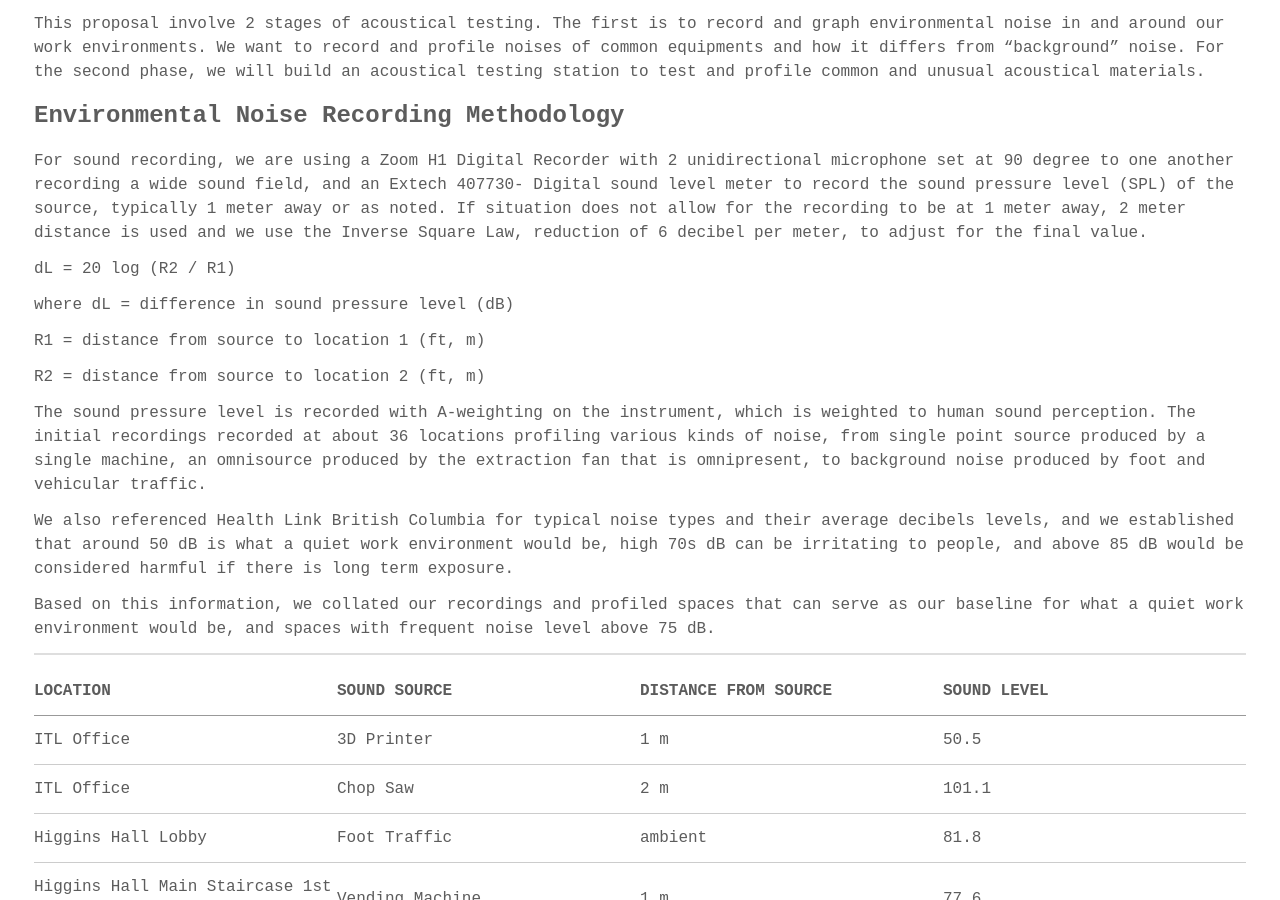
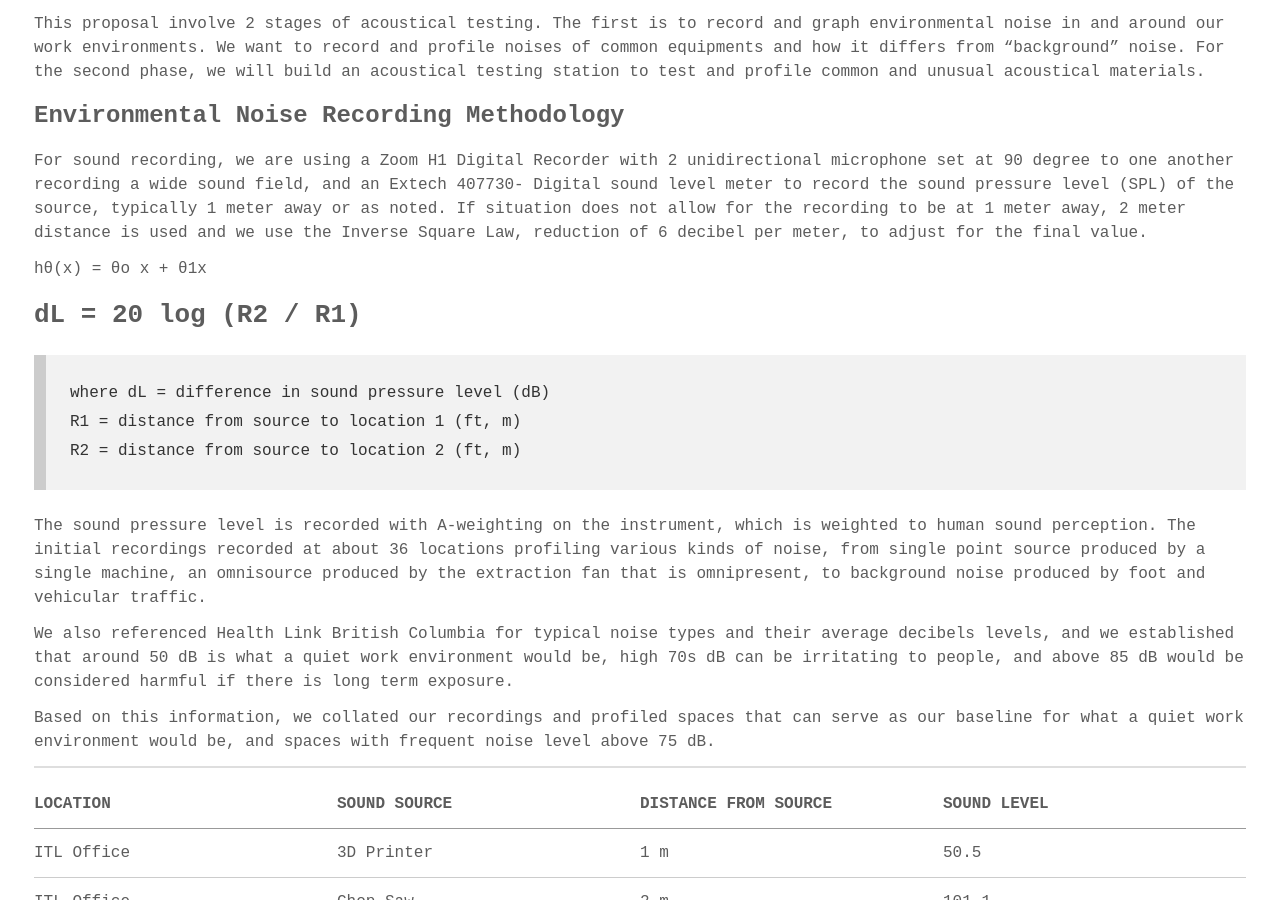
Before and after one commit to tedngai/itldatafactory, a Jekyll site: the page built from _posts/2019-1-24-EnvironmentalNoiseRecording.md, in a window 1280 px wide and 900 px high, scrolled down 757 px. Built offline with Jekyll 4.4.1, drawn with Linux system fonts in a browser that asks for light colours; some web fonts are replaced.

Commit message:
Update 2019-1-24-EnvironmentalNoiseRecording.md

```diff
--- a/_posts/2019-1-24-EnvironmentalNoiseRecording.md
+++ b/_posts/2019-1-24-EnvironmentalNoiseRecording.md
@@ -20,14 +20,15 @@ This proposal involve 2 stages of acoustical testing. The first is to record and
 
 For sound recording, we are using a Zoom H1 Digital Recorder with 2 unidirectional microphone set at 90 degree to one another recording a wide sound field, and an Extech 407730- Digital sound level meter to record the sound pressure level (SPL) of the source, typically 1 meter away or as noted. If situation does not allow for the recording to be at 1 meter away, 2 meter distance is used and we use the Inverse Square Law, reduction of 6 decibel per meter, to adjust for the final value.
 
-dL  =  20 log (R2 / R1)
+h<sub>&theta;</sub>(x) = &theta;<sub>o</sub> x + &theta;<sub>1</sub>x
+## dL  =  20 log (R2 / R1)
 
-where
-dL = difference in sound pressure level (dB)
-
-R1 = distance from source to location 1 (ft, m)
-
-R2 = distance from source to location 2 (ft, m)
+> where
+> dL = difference in sound pressure level (dB)
+>
+> R1 = distance from source to location 1 (ft, m)
+>
+> R2 = distance from source to location 2 (ft, m)
 
 
 The sound pressure level is recorded with A-weighting on the instrument, which is weighted to human sound perception. The initial recordings recorded at about 36 locations profiling various kinds of noise, from single point source produced by a single machine, an omnisource produced by the extraction fan that is omnipresent, to background noise produced by foot and vehicular traffic.
```
